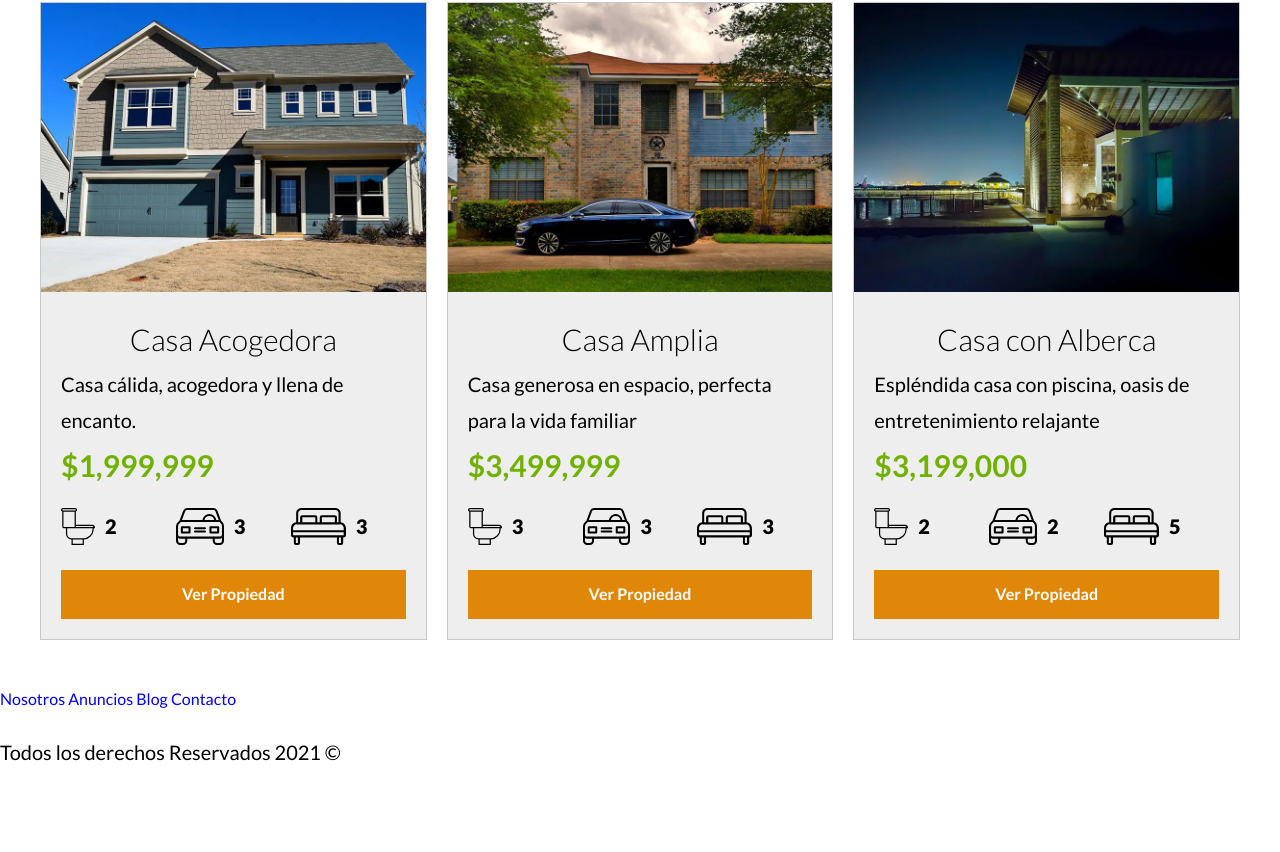
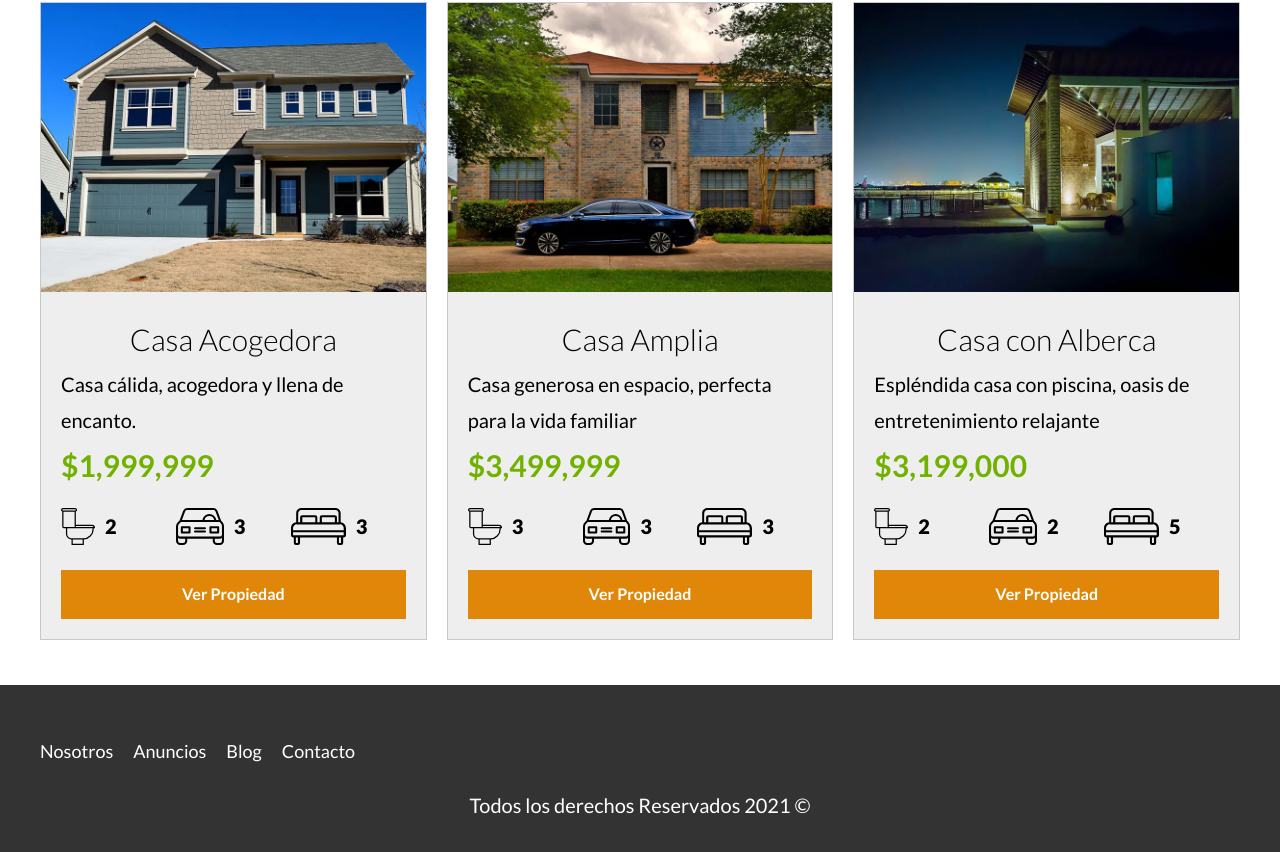
Before and after one commit to prado24/BienesRaices, a website: page anuncios.html in a window 1280 px wide. Shown: the part 906-1758 px from the top of the page. Before the commit the page ends 1696 px from the top, so only its background shows below. Drawn offline with Linux system fonts and the light colour scheme.

Commit message:
Dandole estilos al footer

```diff
--- a/anuncios.html
+++ b/anuncios.html
@@ -243,17 +243,17 @@
        <!--Fin Anuncios-->
     </main>
 
-    <footer>
-        <div>
-            <nav>
-                <a href="nosotros.html">Nosotros</a>
-                <a href="anuncios.html">Anuncios</a>
-                <a href="blog.html">Blog</a>
-                <a href="contacto.html">Contacto</a>
+    <footer class="footer seccion">
+        <div class="contenedor contenedor-footer">
+            <nav class="navegacion">
+                <a href="#">Nosotros</a>
+                <a href="#">Anuncios</a>
+                <a href="#">Blog</a>
+                <a href="#">Contacto</a>
             </nav>
         </div>
 
-        <p>Todos los derechos Reservados 2021 &copy;</p>
+        <p class="copyright">Todos los derechos Reservados 2021 &copy;</p>
     </footer>
 
     <script src="build/js/bundle.min.js"></script>
```
